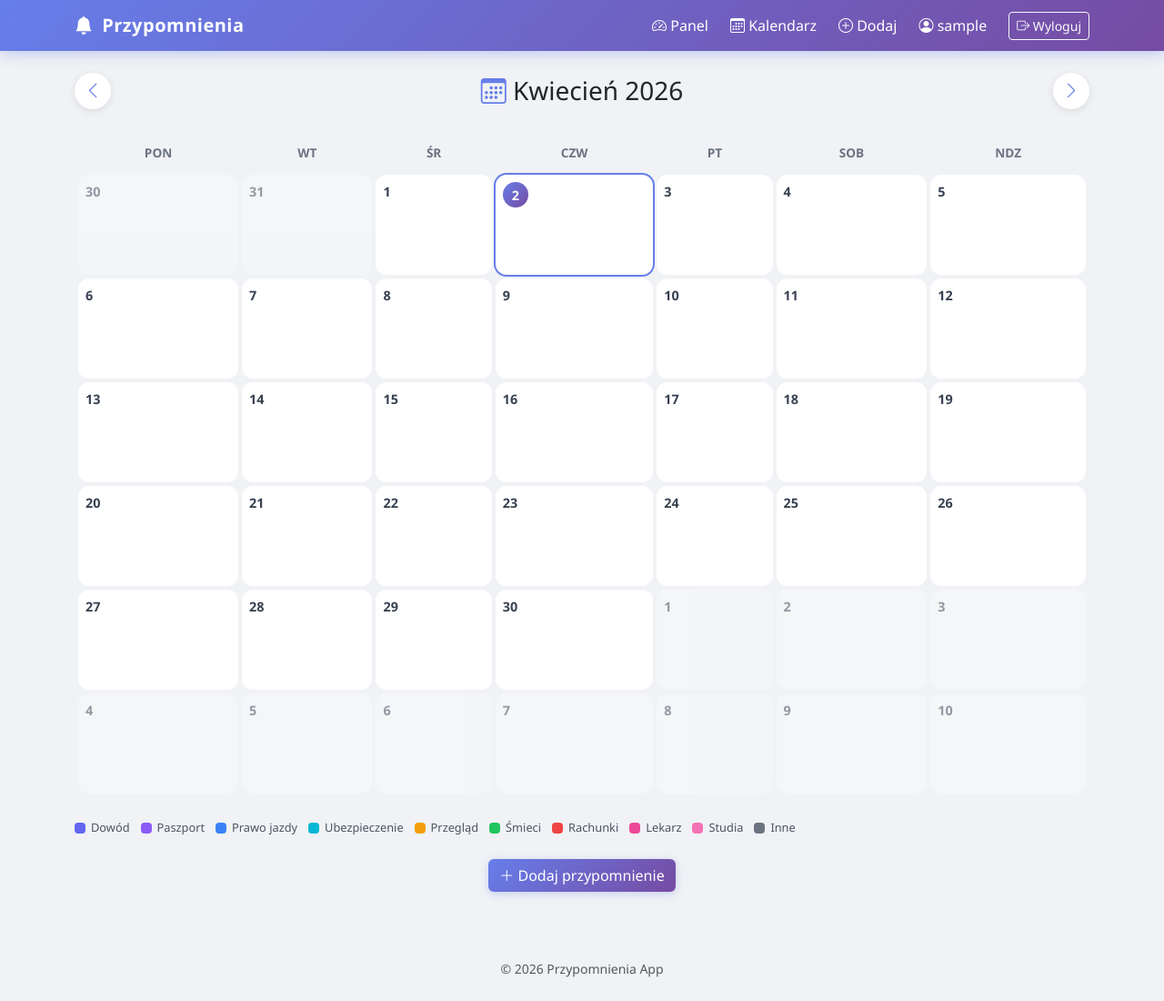
After one commit to juliaradosz/przypomnienia, a Django app: page /kalendarz/ in a window 1280 px wide. The commit adds this page. Shown: the whole page at 91% size. Run offline with Django 5.2, Linux system fonts and the light colour scheme; the visitor is signed in with stand-in values (Sample User, id 1); data that the repository does not hold is empty.

Commit message:
Dodanie widoku kalendarza i kategorii studia/egzamin
- Nowa strona kalendarza z widokiem miesięcznym
- Nawigacja między miesiącami
- Przypomnienia wyświetlane jako kolorowe kafelki w dniach
- Nowa kategoria: Studia / egzamin z ikoną biretu
- Link do kalendarza w nawigacji
- API JSON do pobierania przypomnień po datach

```diff
--- a/reminders/models.py
+++ b/reminders/models.py
@@ -14,6 +14,7 @@ class Reminder(models.Model):
         ('smieci', 'Wywóz śmieci'),
         ('rachunki', 'Rachunki / opłaty'),
         ('lekarz', 'Wizyta u lekarza'),
+        ('studia', 'Studia / egzamin'),
         ('inne', 'Inne'),
     ]
 
@@ -26,6 +27,7 @@ class Reminder(models.Model):
         'smieci': 'bi-trash3',
         'rachunki': 'bi-wallet2',
         'lekarz': 'bi-heart-pulse',
+        'studia': 'bi-mortarboard',
         'inne': 'bi-bookmark',
     }
 
@@ -38,6 +40,7 @@ class Reminder(models.Model):
         'smieci': '#22c55e',
         'rachunki': '#ef4444',
         'lekarz': '#ec4899',
+        'studia': '#f472b6',
         'inne': '#6b7280',
     }
 
--- a/reminders/templates/reminders/base.html
+++ b/reminders/templates/reminders/base.html
@@ -108,6 +108,7 @@
                 <div class="navbar-nav ms-auto align-items-center gap-2">
                     {% if user.is_authenticated %}
                         <a class="nav-link text-white" href="{% url 'dashboard' %}"><i class="bi bi-speedometer2"></i> Panel</a>
+                        <a class="nav-link text-white" href="{% url 'calendar' %}"><i class="bi bi-calendar3"></i> Kalendarz</a>
                         <a class="nav-link text-white" href="{% url 'reminder_add' %}"><i class="bi bi-plus-circle"></i> Dodaj</a>
                         <a class="nav-link text-white" href="{% url 'profile' %}"><i class="bi bi-person-circle"></i> {{ user.username }}</a>
                         <a class="btn btn-outline-light btn-sm ms-2" href="{% url 'logout' %}"><i class="bi bi-box-arrow-right"></i> Wyloguj</a>
--- /dev/null
+++ b/reminders/templates/reminders/calendar.html
@@ -0,0 +1,196 @@
+{% extends 'reminders/base.html' %}
+
+{% block title %}Kalendarz - {{ month_name }} {{ year }}{% endblock %}
+
+{% block content %}
+<style>
+    .cal-header {
+        display: flex;
+        justify-content: space-between;
+        align-items: center;
+        margin-bottom: 1.5rem;
+    }
+    .cal-nav-btn {
+        width: 40px;
+        height: 40px;
+        border-radius: 50%;
+        border: none;
+        background: white;
+        box-shadow: 0 2px 8px rgba(0,0,0,0.1);
+        display: flex;
+        align-items: center;
+        justify-content: center;
+        color: #667eea;
+        font-size: 1.2rem;
+        transition: all 0.2s;
+    }
+    .cal-nav-btn:hover {
+        background: var(--primary-gradient);
+        color: white;
+        transform: scale(1.1);
+    }
+    .cal-table {
+        width: 100%;
+        border-collapse: separate;
+        border-spacing: 4px;
+    }
+    .cal-table th {
+        text-align: center;
+        padding: 10px;
+        font-size: 0.85rem;
+        color: #6b7280;
+        font-weight: 600;
+        text-transform: uppercase;
+    }
+    .cal-cell {
+        background: white;
+        border-radius: 12px;
+        vertical-align: top;
+        padding: 8px;
+        height: 110px;
+        transition: all 0.2s;
+        position: relative;
+    }
+    .cal-cell:hover {
+        box-shadow: 0 4px 15px rgba(0,0,0,0.1);
+        transform: translateY(-1px);
+    }
+    .cal-cell.other-month {
+        background: #f9fafb;
+        opacity: 0.5;
+    }
+    .cal-cell.today {
+        box-shadow: 0 0 0 2px #667eea;
+    }
+    .cal-day {
+        font-weight: 700;
+        font-size: 0.9rem;
+        color: #374151;
+        margin-bottom: 4px;
+    }
+    .cal-cell.today .cal-day {
+        background: linear-gradient(135deg, #667eea, #764ba2);
+        color: white;
+        width: 28px;
+        height: 28px;
+        border-radius: 50%;
+        display: flex;
+        align-items: center;
+        justify-content: center;
+    }
+    .cal-event {
+        display: flex;
+        align-items: center;
+        gap: 4px;
+        padding: 2px 6px;
+        border-radius: 6px;
+        font-size: 0.7rem;
+        font-weight: 500;
+        margin-bottom: 2px;
+        color: white;
+        text-decoration: none;
+        transition: all 0.2s;
+        overflow: hidden;
+        white-space: nowrap;
+        text-overflow: ellipsis;
+    }
+    .cal-event:hover {
+        filter: brightness(1.15);
+        color: white;
+        transform: scale(1.02);
+    }
+    .cal-more {
+        font-size: 0.65rem;
+        color: #6b7280;
+        text-align: center;
+        cursor: default;
+    }
+    .legend {
+        display: flex;
+        flex-wrap: wrap;
+        gap: 12px;
+        margin-top: 1.5rem;
+    }
+    .legend-item {
+        display: flex;
+        align-items: center;
+        gap: 6px;
+        font-size: 0.8rem;
+        color: #4b5563;
+    }
+    .legend-dot {
+        width: 12px;
+        height: 12px;
+        border-radius: 4px;
+    }
+</style>
+
+<div class="cal-header">
+    <a href="?year={{ prev_year }}&month={{ prev_month }}" class="cal-nav-btn">
+        <i class="bi bi-chevron-left"></i>
+    </a>
+    <h3 class="mb-0">
+        <i class="bi bi-calendar3" style="color: #667eea;"></i>
+        {{ month_name }} {{ year }}
+    </h3>
+    <a href="?year={{ next_year }}&month={{ next_month }}" class="cal-nav-btn">
+        <i class="bi bi-chevron-right"></i>
+    </a>
+</div>
+
+<div class="table-responsive">
+    <table class="cal-table">
+        <thead>
+            <tr>
+                <th>Pon</th>
+                <th>Wt</th>
+                <th>Śr</th>
+                <th>Czw</th>
+                <th>Pt</th>
+                <th>Sob</th>
+                <th>Ndz</th>
+            </tr>
+        </thead>
+        <tbody>
+            {% for week in weeks %}
+            <tr>
+                {% for day in week %}
+                <td class="cal-cell {% if not day.in_month %}other-month{% endif %} {% if day.is_today %}today{% endif %}">
+                    <div class="cal-day">{{ day.day }}</div>
+                    {% for r in day.reminders %}
+                        {% if forloop.counter <= 2 %}
+                        <a href="{% url 'reminder_edit' r.pk %}" class="cal-event d-block" style="background-color: {{ r.color }};" title="{{ r.title }} - {{ r.get_category_display }}">
+                            <i class="bi {{ r.icon }}"></i> {{ r.title }}
+                        </a>
+                        {% endif %}
+                        {% if forloop.counter == 3 %}
+                        <div class="cal-more">+{{ day.reminders|length|add:"-2" }} więcej</div>
+                        {% endif %}
+                    {% endfor %}
+                </td>
+                {% endfor %}
+            </tr>
+            {% endfor %}
+        </tbody>
+    </table>
+</div>
+
+<div class="legend">
+    <span class="legend-item"><span class="legend-dot" style="background: #6366f1;"></span> Dowód</span>
+    <span class="legend-item"><span class="legend-dot" style="background: #8b5cf6;"></span> Paszport</span>
+    <span class="legend-item"><span class="legend-dot" style="background: #3b82f6;"></span> Prawo jazdy</span>
+    <span class="legend-item"><span class="legend-dot" style="background: #06b6d4;"></span> Ubezpieczenie</span>
+    <span class="legend-item"><span class="legend-dot" style="background: #f59e0b;"></span> Przegląd</span>
+    <span class="legend-item"><span class="legend-dot" style="background: #22c55e;"></span> Śmieci</span>
+    <span class="legend-item"><span class="legend-dot" style="background: #ef4444;"></span> Rachunki</span>
+    <span class="legend-item"><span class="legend-dot" style="background: #ec4899;"></span> Lekarz</span>
+    <span class="legend-item"><span class="legend-dot" style="background: #f472b6;"></span> Studia</span>
+    <span class="legend-item"><span class="legend-dot" style="background: #6b7280;"></span> Inne</span>
+</div>
+
+<div class="text-center mt-4">
+    <a href="{% url 'reminder_add' %}" class="btn btn-primary">
+        <i class="bi bi-plus-lg"></i> Dodaj przypomnienie
+    </a>
+</div>
+{% endblock %}
--- a/reminders/urls.py
+++ b/reminders/urls.py
@@ -12,4 +12,6 @@ urlpatterns = [
     path('edytuj/<int:pk>/', views.reminder_edit, name='reminder_edit'),
     path('usun/<int:pk>/', views.reminder_delete, name='reminder_delete'),
     path('wykonane/<int:pk>/', views.reminder_complete, name='reminder_complete'),
+    path('kalendarz/', views.calendar_view, name='calendar'),
+    path('api/kalendarz/', views.calendar_api, name='calendar_api'),
 ]
--- a/reminders/views.py
+++ b/reminders/views.py
@@ -1,8 +1,12 @@
+import calendar
+from datetime import date, timedelta
+
 from django.shortcuts import render, redirect, get_object_or_404
 from django.contrib.auth import login, update_session_auth_hash
 from django.contrib.auth.decorators import login_required
 from django.contrib.auth.forms import PasswordChangeForm
 from django.contrib import messages
+from django.http import JsonResponse
 from .models import Reminder
 from .forms import RegisterForm, ReminderForm
 
@@ -123,6 +127,101 @@ def reminder_complete(request, pk):
 
 
 @login_required
+def calendar_view(request):
+    today = date.today()
+    year = int(request.GET.get('year', today.year))
+    month = int(request.GET.get('month', today.month))
+
+    # Granice miesiąca
+    first_day = date(year, month, 1)
+    # Dni tygodnia od poniedziałku
+    start_weekday = first_day.weekday()  # 0=pon
+    cal_start = first_day - timedelta(days=start_weekday)
+    # Zawsze 6 tygodni dla równego gridu
+    cal_end = cal_start + timedelta(days=41)
+
+    reminders = Reminder.objects.filter(
+        user=request.user,
+        is_done=False,
+        due_date__gte=cal_start,
+        due_date__lte=cal_end,
+    )
+
+    # Mapowanie: data -> lista przypomnień
+    reminders_by_date = {}
+    for r in reminders:
+        reminders_by_date.setdefault(r.due_date, []).append(r)
+
+    # Budowanie kalendarza
+    weeks = []
+    current = cal_start
+    for _ in range(6):
+        week = []
+        for _ in range(7):
+            week.append({
+                'date': current,
+                'day': current.day,
+                'in_month': current.month == month,
+                'is_today': current == today,
+                'reminders': reminders_by_date.get(current, []),
+            })
+            current += timedelta(days=1)
+        weeks.append(week)
+
+    # Nawigacja prev/next
+    if month == 1:
+        prev_year, prev_month = year - 1, 12
+    else:
+        prev_year, prev_month = year, month - 1
+    if month == 12:
+        next_year, next_month = year + 1, 1
+    else:
+        next_year, next_month = year, month + 1
+
+    month_names = [
+        '', 'Styczeń', 'Luty', 'Marzec', 'Kwiecień', 'Maj', 'Czerwiec',
+        'Lipiec', 'Sierpień', 'Wrzesień', 'Październik', 'Listopad', 'Grudzień',
+    ]
+
+    return render(request, 'reminders/calendar.html', {
+        'weeks': weeks,
+        'month_name': month_names[month],
+        'year': year,
+        'month': month,
+        'prev_year': prev_year,
+        'prev_month': prev_month,
+        'next_year': next_year,
+        'next_month': next_month,
+    })
+
+
+@login_required
+def calendar_api(request):
+    """JSON API do pobrania przypomnień w zakresie dat."""
+    start = request.GET.get('start')
+    end = request.GET.get('end')
+    reminders = Reminder.objects.filter(user=request.user, is_done=False)
+    if start:
+        reminders = reminders.filter(due_date__gte=start)
+    if end:
+        reminders = reminders.filter(due_date__lte=end)
+
+    events = []
+    for r in reminders:
+        events.append({
+            'id': r.pk,
+            'title': r.title,
+            'date': r.due_date.isoformat(),
+            'category': r.get_category_display(),
+            'color': r.color,
+            'icon': r.icon,
+            'days_left': r.days_left,
+            'status': r.status,
+        })
+    return JsonResponse(events, safe=False)
+
+
+@login_required
 def profile_view(request):
     if request.method == 'POST':
         form = PasswordChangeForm(request.user, request.POST)
```
Also changed, not shown: reminders/migrations/0003_alter_reminder_category.py (added).
